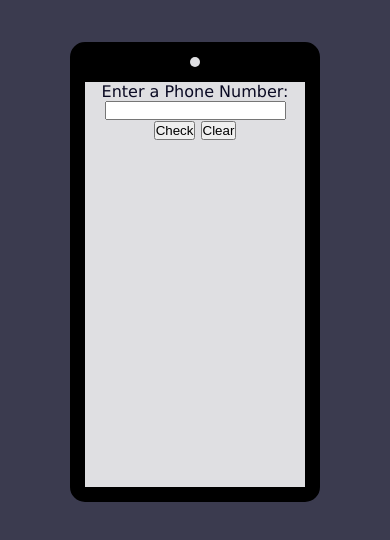
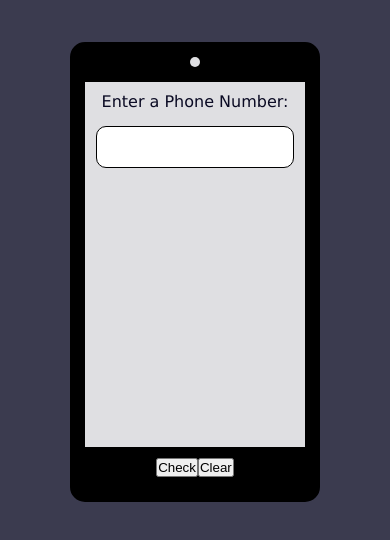
Before and after one commit to humuyar/Build_a_telephone_number_validator, a plain HTML site: page index.html in a window 390 px wide. Shown: the part 134-674 px from the top of the page. Drawn offline with Linux system fonts and the light colour scheme.

Commit message:
add a some style in label tag and user_input,phone_footer in css file

```diff
--- a/styles.css
+++ b/styles.css
@@ -59,3 +59,30 @@ h1 {
   border-radius: 50%;
   margin: auto;
 }
+
+label {
+  margin: 10px auto 5px;
+}
+
+#user-input {
+  display: block;
+  margin: 10px auto;
+  padding: 5px;
+  border: 1px solid black;
+  border-radius: 10px;
+  text-align: var(--center-text);
+  width: 90%;
+  height: 42px;
+  font-size: 16px;
+}
+
+.phone-footer {
+  background-color: black;
+  width: 100%;
+  height: 40px;
+  position: absolute;
+  bottom: 0;
+  display: flex;
+  align-items: center;
+  justify-content: center;
+}
```
